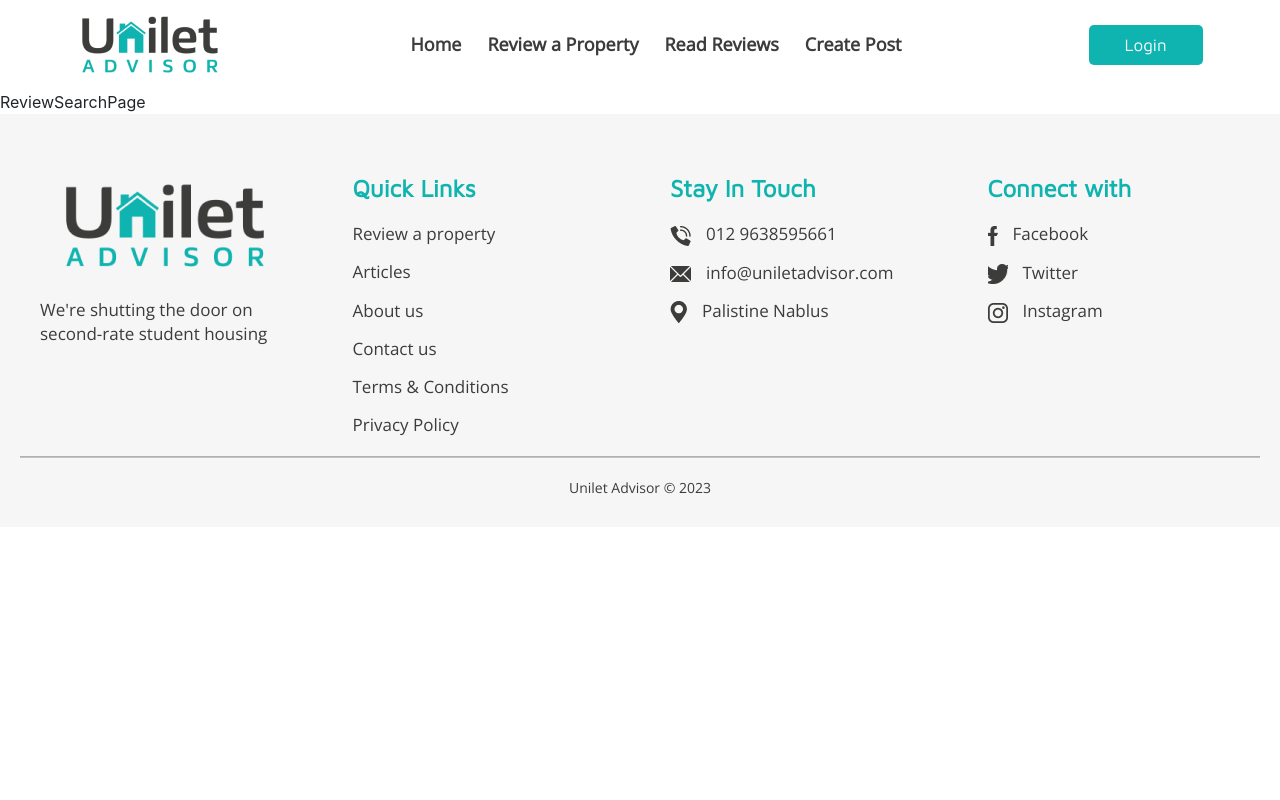
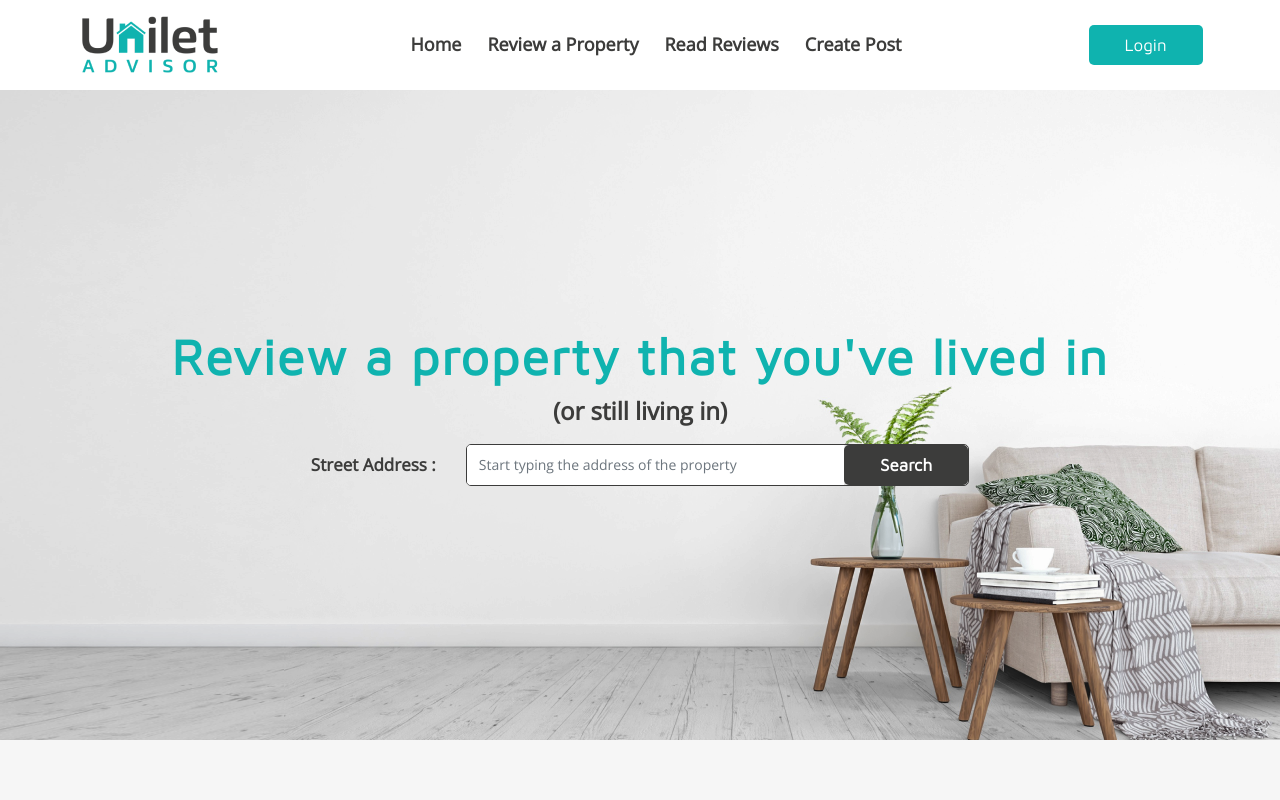
Before and after one commit to Momen-Odeh/Unilet-Advisor-final-project-GSG, a React (Create React App) app: page /ReviewSearch in a window 1280 px wide. Shown: the top 800 px of the page. Built offline with nearby package versions, Linux system fonts and the light colour scheme.

Commit message:
Search hero page

```diff
--- a/src/Components/PrimaryTitle/index.js
+++ b/src/Components/PrimaryTitle/index.js
@@ -9,13 +9,14 @@ const useStyles  = createUseStyles({
         fontSize:({sizeText})=>sizeText?sizeText+"px":"24px",
         lineHeight:({lineHeight})=>lineHeight?lineHeight+"px":"28.2px",
         letterSpacing:({space})=>space?"2px":"",
-        wordWrap: 'break-word'
+        wordWrap: 'break-word',
+        textAlign:({center})=>center?"center":""
     }
 })
 
-const PrimaryTitle = ({text,sizeText,lineHeight,space}) => {
+const PrimaryTitle = ({text,sizeText,lineHeight,space,center}) => {
 
-  const classes = useStyles ({sizeText,lineHeight,space});
+  const classes = useStyles ({sizeText,lineHeight,space,center});
   return (
     <div className={classes.text}>{text}</div>
   )
--- /dev/null
+++ b/src/Components/SearchHero/index.js
@@ -0,0 +1,53 @@
+import React from 'react'
+import Container from 'react-bootstrap/Container';
+import Row from 'react-bootstrap/Row';
+import Col from 'react-bootstrap/Col';
+import {createUseStyles} from 'react-jss'
+import DarkTitle from '../../Components/DarkTitle';
+import SecondaryText from '../../Components/SecondaryText';
+import BG from './images/SearchBG.png'
+import PrimaryTitle from '../PrimaryTitle';
+import SearchInput from '../SearchInput';
+const useStyle =createUseStyles({
+  Container:{
+    backgroundImage:`url('${BG}')`,
+    backgroundSize: 'cover',
+    backgroundRepeat: 'no-repeat',
+    backgroundPosition: 'center',
+    height:"650px",
+    display:"flex",
+    flexDirection:"column",
+    justifyContent:"center"
+  },
+  textAdd:{
+    justifyContent:"center",
+    alignItems:"center"
+  }
+})
+const SearchHero = () => {
+      const classes = useStyle();
+  return (
+    <Container fluid className={classes.Container}>
+      <Row className='mb-2'>
+        <Col className='texr-center'>
+          <PrimaryTitle text="Review a property that you've lived in" lineHeight={58.75} sizeText={50} space={1} center/>
+        </Col>
+      </Row>
+      <Row className='mb-3'>
+        <Col className='text-center'>
+          <SecondaryText text={"(or still living in)"} weightText={600} sizeText={24} lineHeight={32.68} center/>
+        </Col>
+      </Row>
+      <Row className={`mb-3 ${classes.textAdd}`}>
+        <Col className='text-center' xs={"auto"}>
+            <SecondaryText text="Street Address :" weightText={600} sizeText={17} lineHeight={23.15} center/>
+        </Col>
+        <Col className='text-center' lg={5} md={6} sm={8} xs={12}>
+          <SearchInput placeHolder="Start typing the address of the property" btnText="Search"/>
+        </Col>
+      </Row>
+    </Container>
+  )
+}
+
+export default SearchHero
--- a/src/Pages/ReviewSearchPage/index.js
+++ b/src/Pages/ReviewSearchPage/index.js
@@ -1,8 +1,10 @@
 import React from 'react'
-
+import SearchHero from '../../Components/SearchHero';
 const ReviewSearchPage = () => {
   return (
-    <div>ReviewSearchPage</div>
+    <>
+    <SearchHero/>
+    </>
   )
 }
 
```
Also changed, not shown: src/Components/SearchHero/images/SearchBG.png (added).
